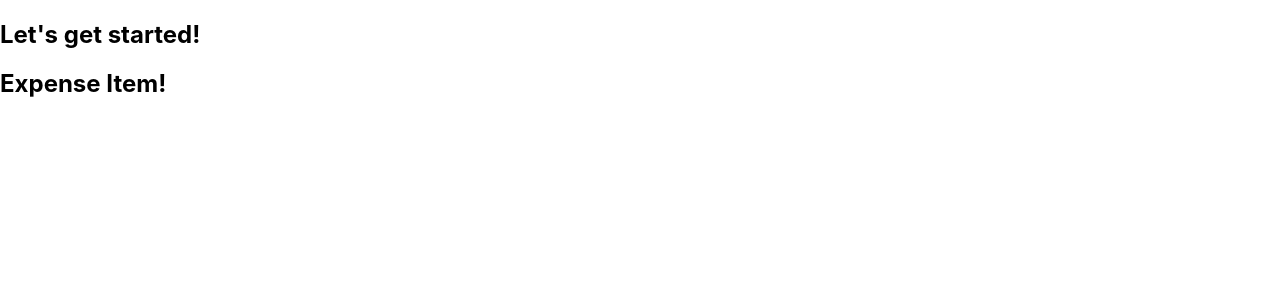
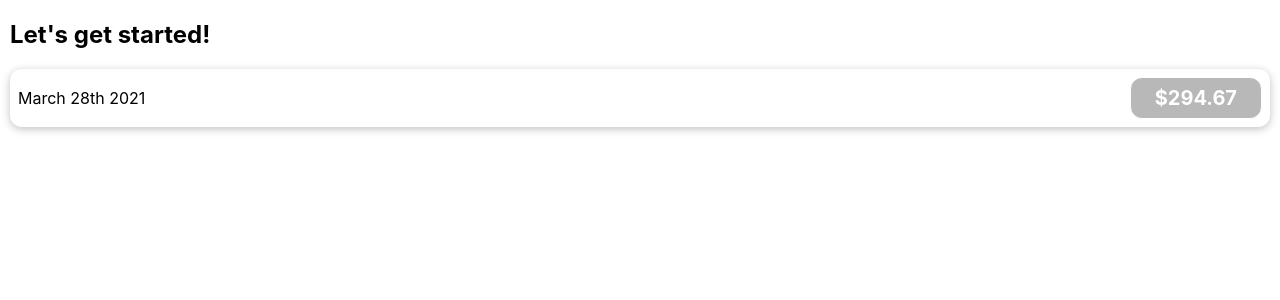
Before and after one commit to edsson-madrigal/expense-tracker-project1, a React (Create React App) app: page / in a window 1280 px wide. Shown: the top 300 px of the page. Built offline with nearby package versions, Linux system fonts and the light colour scheme.

Commit message:
Styling our component

```diff
--- /dev/null
+++ b/src/components/ExpenseItem.css
@@ -0,0 +1,56 @@
+.expense-item {
+  display: flex;
+  justify-content: space-between;
+  align-items: center;
+  box-shadow: 0 2px 8px rgba(0, 0, 0, 0.25);
+  padding: 0.5rem;
+  margin: 1rem 0;
+  border-radius: 12px;
+  background-color: #ffffff;
+}
+
+.expense-item__description {
+  display: flex;
+  flex-direction: column;
+  gap: 1rem;
+  align-items: flex-end;
+  flex-flow: column-reverse;
+  justify-content: flex-start;
+  flex: 1;
+}
+
+.expense-item h2 {
+  color: #3a3a3a;
+  font-size: 1rem;
+  flex: 1;
+  margin: 0 1rem;
+  color: white;
+}
+
+.expense-item__price {
+  font-size: 1rem;
+  font-weight: bold;
+  color: white;
+  background-color: #00000047;
+  border: 1px solid white;
+  padding: 0.5rem;
+  border-radius: 12px;
+}
+
+@media (min-width: 580px) {
+  .expense-item__description {
+    flex-direction: row;
+    align-items: center;
+    justify-content: flex-start;
+    flex: 1;
+  }
+
+  .expense-item__description h2 {
+    font-size: 1.25rem;
+  }
+
+  .expense-item__price {
+    font-size: 1.25rem;
+    padding: 0.5rem 1.5rem;
+  }
+}
--- a/src/components/ExpenseItem.js
+++ b/src/components/ExpenseItem.js
@@ -1,5 +1,15 @@
+import "./ExpenseItem.css";
+
 function ExpenseItem() {
-    return <h2>Expense Item!</h2>
+  return (
+    <div className="expense-item">
+      <div>March 28th 2021</div>
+      <div className="expense-item__description">
+        <h2>Car Insurance</h2>
+        <div className="expense-item__price">$294.67</div>
+      </div>
+    </div>
+  );
 }
 
 export default ExpenseItem;
--- a/src/index.css
+++ b/src/index.css
@@ -1,13 +1,13 @@
 body {
-  margin: 0;
-  font-family: -apple-system, BlinkMacSystemFont, 'Segoe UI', 'Roboto', 'Oxygen',
-    'Ubuntu', 'Cantarell', 'Fira Sans', 'Droid Sans', 'Helvetica Neue',
+  margin: 10px;
+  font-family: -apple-system, BlinkMacSystemFont, "Segoe UI", "Roboto", "Oxygen",
+    "Ubuntu", "Cantarell", "Fira Sans", "Droid Sans", "Helvetica Neue",
     sans-serif;
   -webkit-font-smoothing: antialiased;
   -moz-osx-font-smoothing: grayscale;
 }
 
 code {
-  font-family: source-code-pro, Menlo, Monaco, Consolas, 'Courier New',
+  font-family: source-code-pro, Menlo, Monaco, Consolas, "Courier New",
     monospace;
 }
```
Also changed, not shown: src/App.js (line endings or trailing spaces).
